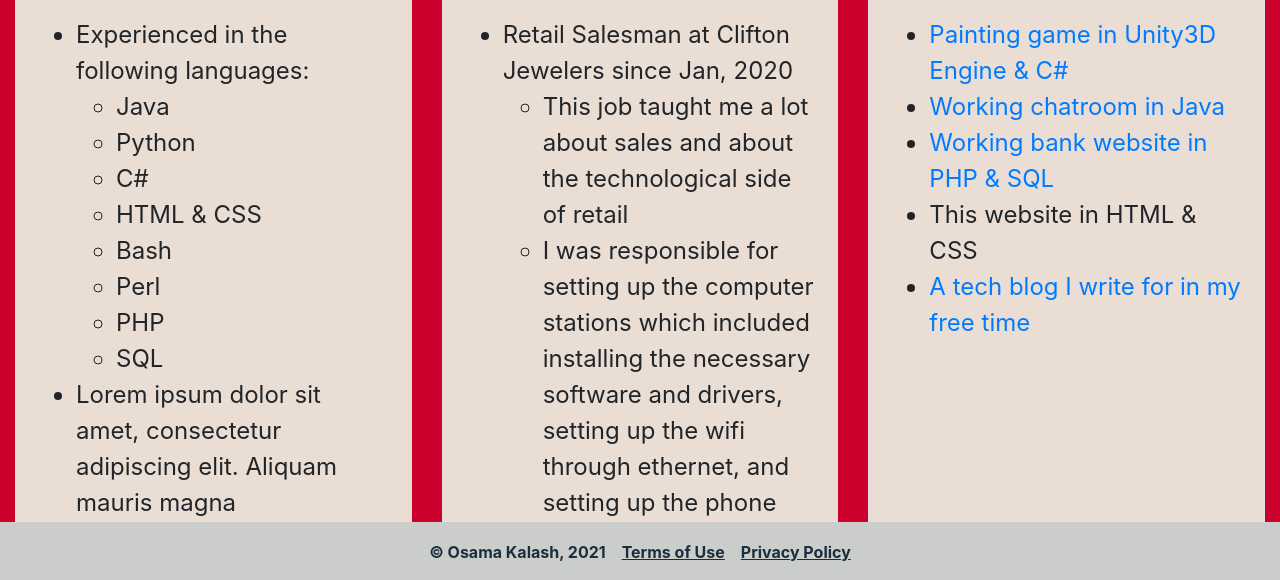
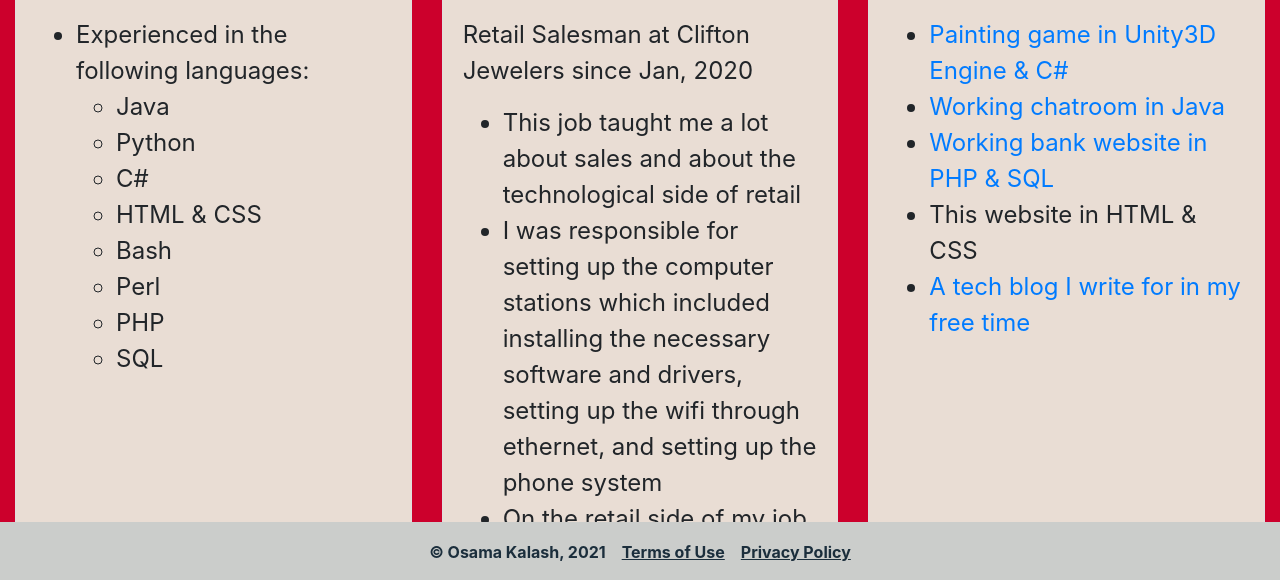
Before and after one commit to OsamaKalash/PersonalSite, a plain HTML site: page resume.html in a window 1280 px wide. Shown: the part 218-798 px from the top of the page. Drawn offline with nearby package versions, Linux system fonts and the light colour scheme.

Commit message:
cleaned up code

```diff
--- a/css/home.css
+++ b/css/home.css
@@ -13,8 +13,8 @@ body{
 nav{
     background-color:#CBCDCB;
 }
-
-nav a{
+nav
+a{
     color:#1B2E3C;
     font-weight: bolder;
     padding: 0 15px 0 15px;
@@ -31,6 +31,7 @@ nav a{
     border-radius: 10px;
     width:320px;
 }
+
 #hometitle{
     margin-left: 1em;
     margin-bottom: 0.5em;
@@ -46,7 +47,6 @@ nav a{
     background-color: #E9DDD4;
     border-radius: 20px;
 }
-
 
 .jumbotron h2{
     padding-top:0;
--- a/resume.html
+++ b/resume.html
@@ -11,6 +11,7 @@
 </head>
 
 <body>
+
   <nav class="navbar navbar-light navbar-expand-sm">
     <div class="container-fluid">
       <ul class="nav navbar-nav">
@@ -46,7 +47,6 @@
               <li>PHP</li>
               <li>SQL</li>
             </ul>
-      <li>Lorem ipsum dolor sit amet, consectetur adipiscing elit. Aliquam mauris magna</li>
         </ul>
       </div>
     </div>
@@ -54,21 +54,20 @@
     <div class="card">
       <div class="card-header">My Work History</div>
       <div class="card-body">
-    <ul>
-      <li>Retail Salesman at Clifton Jewelers since Jan, 2020</li>
+        <p>
+          Retail Salesman at Clifton Jewelers since Jan, 2020
           <ul>
             <li>This job taught me a lot about sales and about the technological side of retail</li>
             <li>I was responsible for setting up the computer stations which included installing the necessary
             software and drivers, setting up the wifi through ethernet, and setting up the phone system</li>
             <li>On the retail side of my job, I was responsible for handling customer sales, repairs, and orders.</li>
           </ul>
-    </ul>
+        </p>
       </div>
     </div>
 
     <div class="card">
-  <div class="card-header">My Projects
-  </div>
+      <div class="card-header">My Projects</div>
       <div class="card-body">
         <ul>
           <li><a href="https://osamakalash.itch.io/it201-project-4" target="_blank">Painting game in Unity3D Engine & C#</a></li>
@@ -80,11 +79,12 @@
       </div>
     </div>
   </div>
+
   <footer class="footer">
     <div class="container">
       <span>&copy Osama Kalash, 2021&emsp;<u>Terms of Use</u>&emsp;<u>Privacy Policy</u></span>
     </div>
   </footer>
+
 </body>
-
 </html>
```
Also changed, not shown: about.html (+2 -3 lines), academic_exp.html (+2 -3 lines), contact.html (+2 -3 lines), index.html (+3 -4 lines), personal_info.html (+2 -6 lines). Lines whose indentation alone changed are shown as unchanged.
